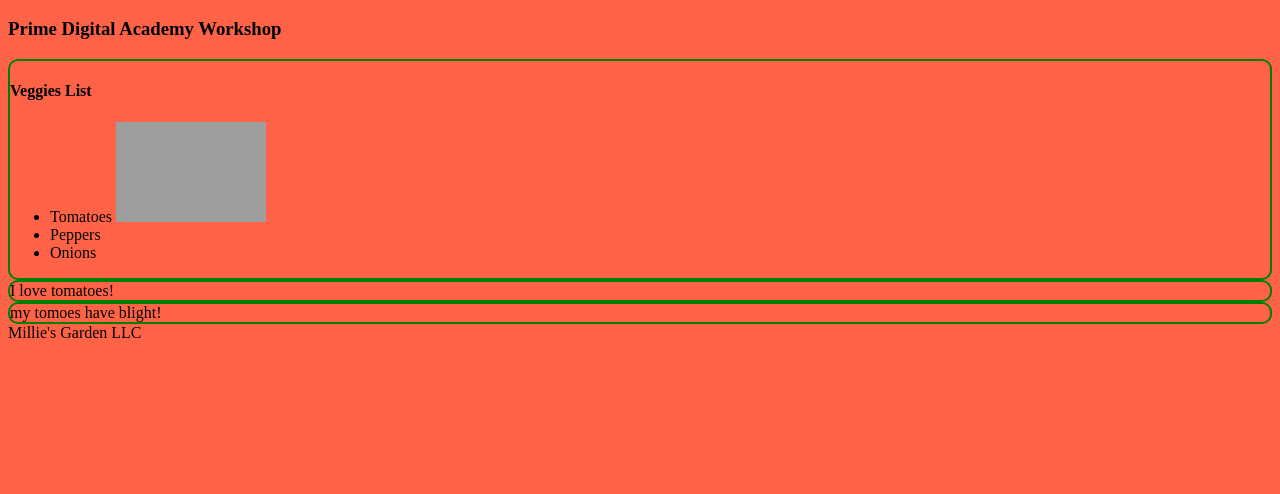
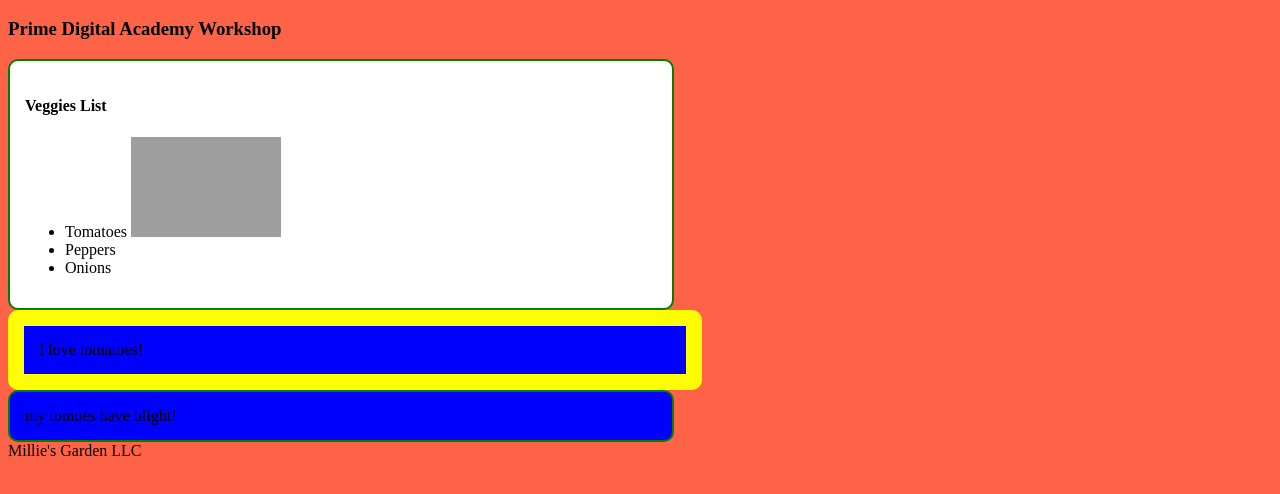
Before and after one commit to mhwalsh/html-css-workshop, a plain HTML site: page index.html in a window 1280 px wide. Shown: the part 48-542 px from the top of the page. Drawn offline with Linux system fonts and the light colour scheme; grey boxes are pictures that could not be loaded.

Commit message:
final css

```diff
--- a/styles.css
+++ b/styles.css
@@ -3,6 +3,21 @@ body {
 }
 
 article {
- border: 2px solid green;
- border-radius: 10px;
+  width: 50%;
+  border: 2px solid green;
+  border-radius: 10px;
+  padding: 15px;
 }
+
+/* show difference between class and id */
+.blog {
+  background-color: blue;
+}
+
+.garden-content {
+  background-color: white;
+}
+
+#first-post {
+  border: 16px solid yellow;
+}
```
